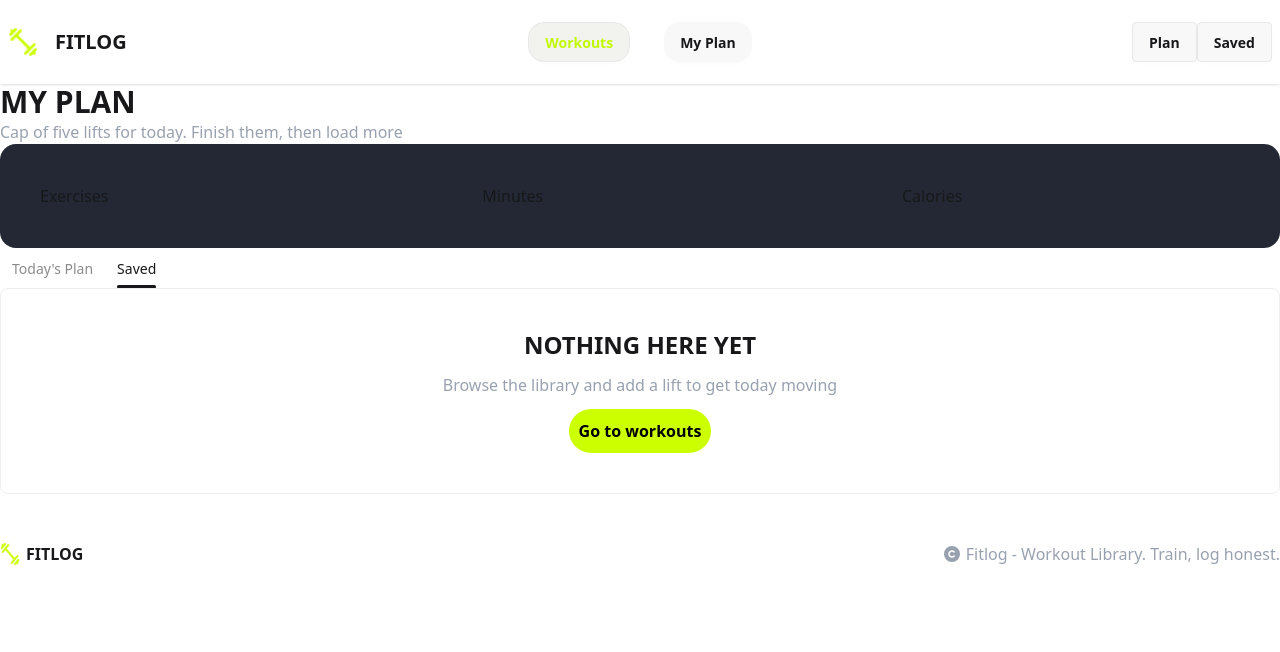
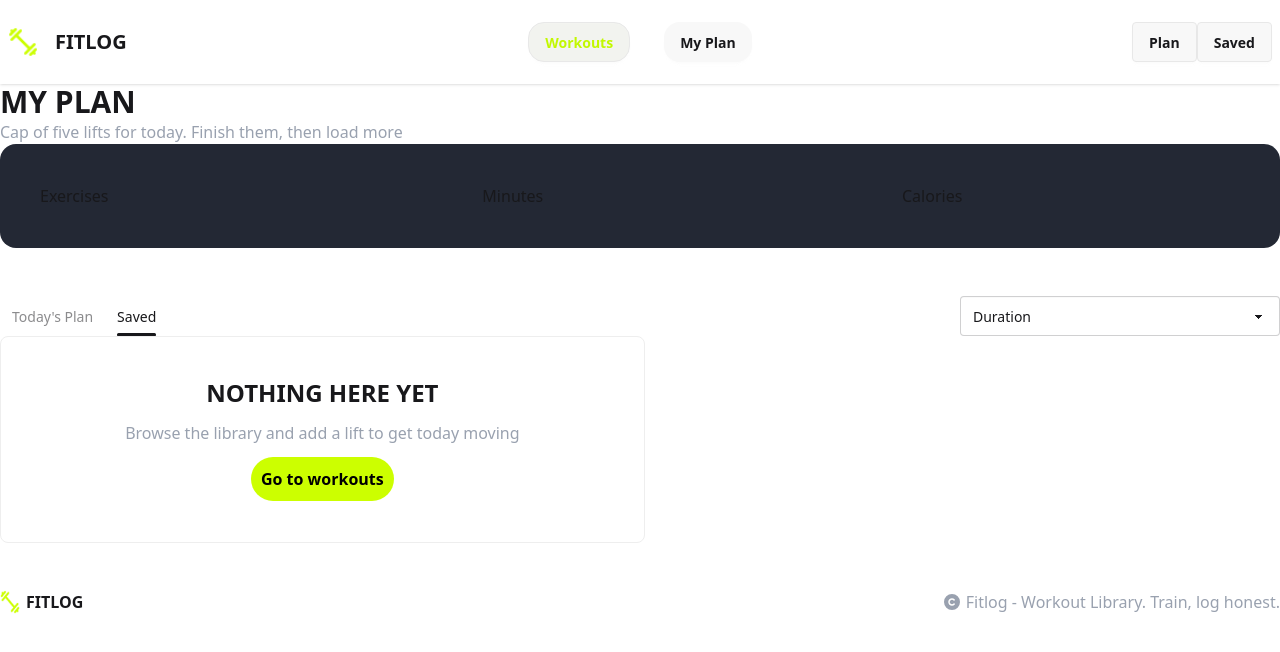
Before and after one commit to Iqbalsami12/my-fit-log, a Next.js app: page /myPlan in a window 1280 px wide. Shown: the top 652 px of the page. Built offline with nearby package versions, Linux system fonts and the light colour scheme.

Commit message:
completed sort by drag icon

```diff
--- a/src/app/myPlan/ListCards.tsx
+++ b/src/app/myPlan/ListCards.tsx
@@ -28,7 +28,7 @@ const ListCards = ({exercise, showDoneButton,onRemove}:ListCardProps) => {
              <h2 className="text-gray-400">{exercise.equipment}</h2>
 
             <ul className='flex gap-1.5'>
-    <li><FontAwesomeIcon icon={faClock} /> Duration</li>
+    <li><FontAwesomeIcon icon={faClock} /> {exercise.duration}</li>
     <li><FontAwesomeIcon icon={faBurn} />{exercise.caloriesBurned} kcal</li>
     <li><FontAwesomeIcon icon={faStar} />{exercise.rating}</li>
    </ul>
--- a/src/app/myPlan/page.tsx
+++ b/src/app/myPlan/page.tsx
@@ -2,29 +2,45 @@
 import { WorkoutContext } from '@/context/WorkoutContext';
 import { IWorkout } from '@/workoutTypes';
 import Link from 'next/link';
-import React, { useContext } from 'react';
+import React, { useContext, useState } from 'react';
 import ListCards from './ListCards';
 
 const PlannedPage = () => {
 
+    const[sortBy, setSortBy] = useState<`Duration`| `Calories` | `Rating`>(`Duration`)
 
+    const { plannedWorkouts, setPlannedWorkouts, savedWorkouts, setSavedWorkouts } = useContext(WorkoutContext) as {
+        plannedWorkouts: IWorkout[];
+        setPlannedWorkouts: React.Dispatch<React.SetStateAction<IWorkout[]>>;
+        savedWorkouts: IWorkout[];
+        setSavedWorkouts: React.Dispatch<React.SetStateAction<IWorkout[]>>;
+    }
 
-
-    const { plannedWorkouts, setPlannedWorkouts, savedWorkouts, setSavedWorkouts } = useContext(WorkoutContext)
-
-    const handleRemovePlan = (id:number)=>{
+    const handleRemovePlan = (id: number) => {
         setPlannedWorkouts(
             plannedWorkouts.filter((workout) => workout.id !== id)
         )
     }
-    const handleRemoveSaved = (id:number)=>{
+    const handleRemoveSaved = (id: number) => {
         setSavedWorkouts(
             savedWorkouts.filter((workout) => workout.id !== id)
         )
     }
-    function Str(id: number): number {
-        throw new Error('Function not implemented.');
-    }
+
+    const sortWorkouts = (workout: IWorkout[]) => {
+        const sortedWorkouts = [...workout];
+        if (sortBy === 'Duration') {
+            sortedWorkouts.sort((a, b) => b.duration - a.duration);
+        } else if (sortBy === 'Calories') {
+            sortedWorkouts.sort((a, b) => b.caloriesBurned - a.caloriesBurned);
+        } else if (sortBy === 'Rating') {
+            sortedWorkouts.sort((a, b) => b.rating - a.rating);
+        }
+        return sortedWorkouts;
+    };
+
+    const sortPlannedWorkouts = sortWorkouts(plannedWorkouts);
+    const sortSavedWorkouts = sortWorkouts(savedWorkouts);
 
     return (
         <div className='container mx-auto'>
@@ -46,18 +62,18 @@ const PlannedPage = () => {
 
                 </tbody>
             </table>
-            <div>
+            <div className='container mx-auto flex justify-between mt-12'>
 
                 <div className="tabs tabs-border">
                     <input type="radio" name="my_tabs_2" className="tab" aria-label="Today's Plan" />
                     <div className="tab-content border-base-300 bg-base-100 p-10">
                         {
                             plannedWorkouts.length > 0 ?
-                                (plannedWorkouts.map((workout: IWorkout) =>
-                                     (<ListCards
-                                        key={workout.id}
-                                        exercise={workout} showDoneButton={true}
-                                    onRemove={()=>handleRemovePlan(workout.id) } />)
+                                (sortPlannedWorkouts.map((workout: IWorkout) =>
+                                (<ListCards
+                                    key={workout.id}
+                                    exercise={workout} showDoneButton={true}
+                                    onRemove={() => handleRemovePlan(workout.id)} />)
                                 )) :
                                 (
                                     <div className='flex flex-col items-center justify-center gap-3'>
@@ -69,14 +85,14 @@ const PlannedPage = () => {
                         }
                     </div>
 
-                        {/* Saved tab */}
+                    {/* Saved tab */}
 
                     <input type="radio" name="my_tabs_2" className="tab" aria-label="Saved" defaultChecked />
                     <div className="tab-content border-base-300 bg-base-100 p-10"> {
                         savedWorkouts.length > 0 ?
-                            (savedWorkouts.map((workout: IWorkout) =>
-                                ( <ListCards key={workout.id} exercise={workout} showDoneButton={false}
-                                onRemove={()=>handleRemoveSaved(workout.id) } />)
+                            (sortSavedWorkouts.map((workout: IWorkout) =>
+                            (<ListCards key={workout.id} exercise={workout} showDoneButton={false}
+                                onRemove={() => handleRemoveSaved(workout.id)} />)
                             )) :
                             (
                                 <div className='flex flex-col items-center justify-center gap-3'>
@@ -90,6 +106,15 @@ const PlannedPage = () => {
 
 
                 </div>
+
+                <select value={sortBy}
+                onChange={(e) => setSortBy(e.target.value as `Duration` | `Calories` | `Rating`)}
+                defaultValue="Pick a color" className="select">
+                    <option value="" disabled>Sort By</option>
+                    <option>Duration</option>
+                    <option>Calories</option>
+                    <option>Rating</option>
+                </select>
             </div>
 
         </div>
```
